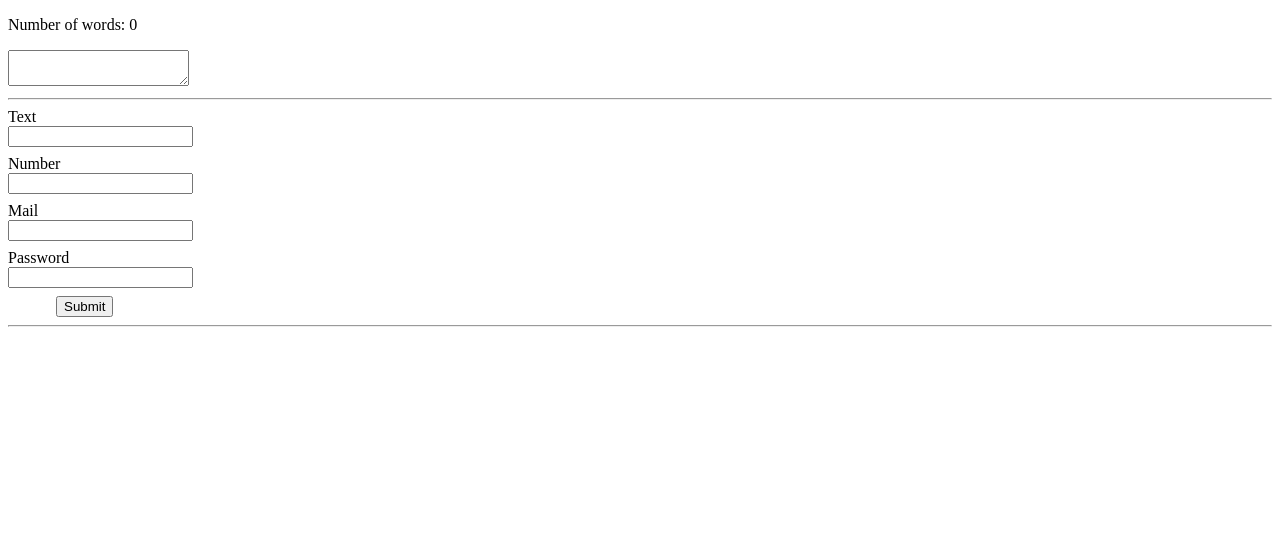
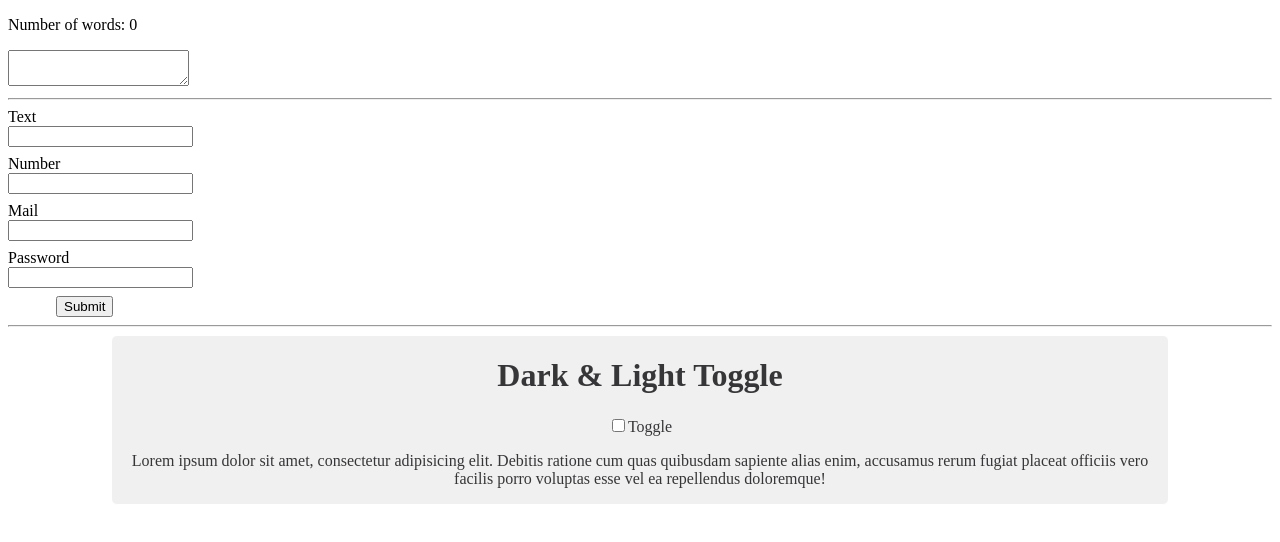
Before and after one commit to stosikmartyna/learning_js, a React (Create React App) app in the folder react_basics/exercises/: page / in a window 1280 px wide. Shown: the top 542 px of the page. Built offline with nearby package versions, Linux system fonts and the light colour scheme.

Commit message:
Create DarkLightToggle component

```diff
--- a/react_basics/exercises/src/App.js
+++ b/react_basics/exercises/src/App.js
@@ -1,6 +1,7 @@
 import React from 'react';
 import { WordCounter } from './WordCounter/WordCounter';
 import { DynamicForm } from './DynamicForm/DynamicForm';
+import { DarkLightToggle } from './DarkLightToggle/DarkLightToggle';
 
 export const App = () => {
   return (
@@ -9,6 +10,7 @@ export const App = () => {
       <hr />
       <DynamicForm />
       <hr />
+      <DarkLightToggle />
     </>
   );
 }
--- /dev/null
+++ b/react_basics/exercises/src/DarkLightToggle/DarkLightToggle.css
@@ -0,0 +1,19 @@
+.container {
+    border-radius: 6px;
+    margin: 0 auto;
+    padding: 0 1rem;
+    text-align: center;
+    width: 80vw;
+}
+
+.lightMode {
+    background-color: #f0f0f0;
+    color: #363537;
+    border: 1px solid #FFF;
+}
+
+.darkMode {
+    background-color: #363537;
+    color: #e9ecef;
+    border: 1px solid #6B8096;
+}
--- /dev/null
+++ b/react_basics/exercises/src/DarkLightToggle/DarkLightToggle.jsx
@@ -0,0 +1,21 @@
+import React, { useState } from 'react';
+import './DarkLightToggle.css';
+
+export const DarkLightToggle = () => {
+    const [mode, setMode] = useState('lightMode');
+
+    const changeMode = () => {
+        mode === 'lightMode' ? setMode('darkMode') : setMode('lightMode')
+    }
+
+    return (
+        <div className={`container ${mode}`}>
+            <h1>Dark & Light Toggle</h1>
+            <label>
+                <input type='checkbox' id='toggle' onClick={changeMode}/>
+                Toggle
+            </label>
+            <p>Lorem ipsum dolor sit amet, consectetur adipisicing elit. Debitis ratione cum quas quibusdam sapiente alias enim, accusamus rerum fugiat placeat officiis vero facilis porro voluptas esse vel ea repellendus doloremque!</p>
+        </div>
+    )
+}
```
